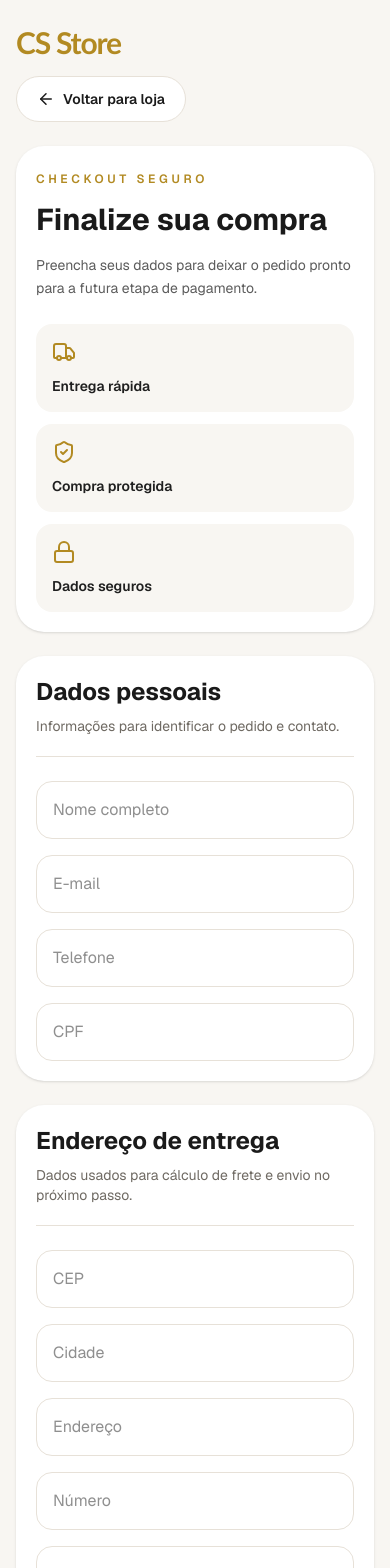
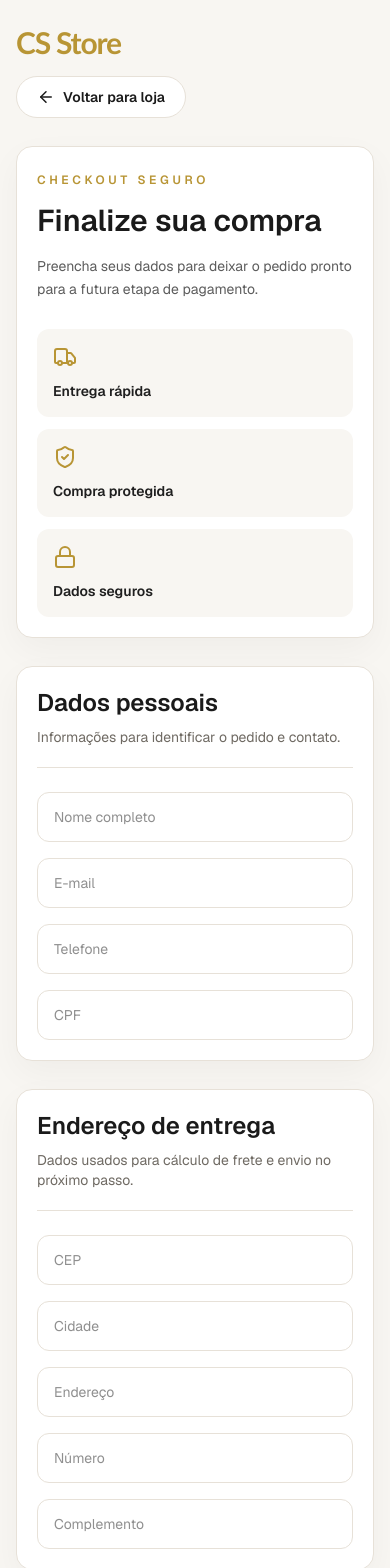
Before and after one commit to hugogabz/cs-store, a Next.js app: page /checkout in a window 390 px wide. Shown: the top 1568 px of the page. Built offline with nearby package versions, Linux system fonts and the light colour scheme.

Commit message:
Refine premium store visuals

```diff
--- a/app/admin/page.tsx
+++ b/app/admin/page.tsx
@@ -25,6 +25,8 @@ type UploadResponse = {
 }
 
 const MAX_IMAGE_SIZE = 5 * 1024 * 1024
+const inputClass =
+  "w-full rounded-xl border border-[#E7E1D8] bg-white px-4 py-3 text-sm outline-none transition focus:border-[#B89535]"
 
 export default function AdminPage() {
   const router = useRouter()
@@ -293,13 +295,13 @@ export default function AdminPage() {
 
   return (
     <main className="min-h-screen bg-[#F8F6F2] px-4 py-6 md:py-10">
-      <div className="mx-auto max-w-6xl space-y-6 md:space-y-8">
+      <div className="mx-auto max-w-6xl space-y-7">
         <div className="flex flex-col gap-3 sm:flex-row sm:items-center sm:justify-between">
           <div>
-            <span className="text-sm font-semibold uppercase tracking-[0.3em] text-[#B28A22]">
+            <span className="text-sm font-semibold uppercase tracking-[0.3em] text-[#B89535]">
               CS Store
             </span>
-            <h1 className="mt-2 text-3xl font-bold text-[#1A1A1A] md:text-4xl">
+            <h1 className="mt-2 text-3xl font-semibold text-[#1A1A1A] md:text-4xl">
               Painel administrativo
             </h1>
           </div>
@@ -313,19 +315,19 @@ export default function AdminPage() {
               toast.success("Sessão encerrada.")
               router.push("/admin-login")
             }}
-            className="w-full rounded-full border border-[#E7E1D8] bg-white px-5 py-3 text-sm font-semibold transition hover:border-red-300 hover:text-red-500 sm:w-auto"
+            className="w-full rounded-full border border-[#E7E1D8] bg-white px-5 py-2.5 text-sm font-semibold transition hover:border-red-300 hover:text-red-500 sm:w-auto"
           >
             Sair
           </button>
         </div>
 
-        <section className="rounded-[28px] bg-white p-5 shadow-sm md:rounded-[32px] md:p-8">
-          <div className="mb-6 md:mb-8">
-            <span className="text-sm font-semibold uppercase tracking-[0.3em] text-[#B28A22]">
+        <section className="rounded-2xl border border-[#E7E1D8] bg-white p-5 shadow-[0_12px_34px_rgba(26,26,26,0.04)] md:p-7">
+          <div className="mb-7">
+            <span className="text-sm font-semibold uppercase tracking-[0.3em] text-[#B89535]">
               Produtos
             </span>
 
-            <h2 className="mt-3 text-3xl font-bold text-[#1A1A1A]">
+            <h2 className="mt-3 text-3xl font-semibold text-[#1A1A1A]">
               {editingProductId ? "Editar produto" : "Cadastrar produto"}
             </h2>
 
@@ -335,7 +337,7 @@ export default function AdminPage() {
             </p>
           </div>
 
-          <form onSubmit={handleSubmit} className="grid gap-5 lg:grid-cols-[1fr_280px]">
+          <form onSubmit={handleSubmit} className="grid gap-6 lg:grid-cols-[1fr_280px]">
             <div className="grid gap-5 md:grid-cols-2">
               <div>
                 <label className="mb-2 block text-sm font-medium">
@@ -346,7 +348,7 @@ export default function AdminPage() {
                   value={title}
                   onChange={(event) => setTitle(event.target.value)}
                   required
-                  className="w-full rounded-2xl border border-[#E7E1D8] px-4 py-3 outline-none focus:border-[#D4AF37]"
+                  className={inputClass}
                   placeholder="Ex: Óleo Capilar Premium"
                 />
               </div>
@@ -359,7 +361,7 @@ export default function AdminPage() {
                 <select
                   value={category}
                   onChange={(event) => setCategory(event.target.value)}
-                  className="w-full rounded-2xl border border-[#E7E1D8] px-4 py-3 outline-none focus:border-[#D4AF37]"
+                  className={inputClass}
                 >
                   <option value="Cabelos">Cabelos</option>
                   <option value="Cosméticos">Cosméticos</option>
@@ -379,7 +381,7 @@ export default function AdminPage() {
                   type="number"
                   step="0.01"
                   min="0"
-                  className="w-full rounded-2xl border border-[#E7E1D8] px-4 py-3 outline-none focus:border-[#D4AF37]"
+                  className={inputClass}
                   placeholder="Ex: 129.90"
                 />
               </div>
@@ -389,7 +391,7 @@ export default function AdminPage() {
                   Imagem do produto
                 </label>
 
-                <label className="flex cursor-pointer items-center justify-center gap-2 rounded-2xl border border-[#E7E1D8] bg-[#F8F6F2] px-4 py-3 text-sm font-semibold text-[#1A1A1A] transition hover:border-[#D4AF37] hover:text-[#B28A22]">
+                <label className="flex cursor-pointer items-center justify-center gap-2 rounded-xl border border-[#E7E1D8] bg-[#F8F6F2] px-4 py-3 text-sm font-semibold text-[#1A1A1A] transition hover:border-[#B89535] hover:text-[#B89535]">
                   <Upload size={18} />
                   {uploadingImage ? "Enviando imagem..." : "Selecionar imagem"}
                   <input
@@ -415,7 +417,7 @@ export default function AdminPage() {
                 )}
               </div>
 
-              <label className="flex items-center gap-3 rounded-2xl border border-[#E7E1D8] p-4 md:col-span-2">
+              <label className="flex items-center gap-3 rounded-xl border border-[#E7E1D8] p-4 md:col-span-2">
                 <input
                   type="checkbox"
                   checked={featured}
@@ -428,7 +430,7 @@ export default function AdminPage() {
               <div className="flex flex-col gap-3 md:col-span-2 sm:flex-row">
                 <button
                   disabled={loading || uploadingImage}
-                  className="rounded-full bg-[#D4AF37] px-6 py-4 font-semibold text-black transition hover:bg-[#C89B2C] disabled:cursor-not-allowed disabled:opacity-60"
+                  className="rounded-full bg-[#B89535] px-6 py-3 font-semibold text-black transition hover:bg-[#A7832E] disabled:cursor-not-allowed disabled:opacity-60"
                 >
                   {loading
                     ? "Salvando..."
@@ -441,7 +443,7 @@ export default function AdminPage() {
                   <button
                     type="button"
                     onClick={resetForm}
-                    className="rounded-full border border-[#E7E1D8] px-6 py-4 font-semibold text-[#1A1A1A] transition hover:border-[#D4AF37] hover:text-[#B28A22]"
+                    className="rounded-full border border-[#E7E1D8] px-6 py-3 font-semibold text-[#1A1A1A] transition hover:border-[#B89535] hover:text-[#B89535]"
                   >
                     Cancelar edição
                   </button>
@@ -449,20 +451,20 @@ export default function AdminPage() {
               </div>
             </div>
 
-            <div className="rounded-3xl border border-dashed border-[#D8CBB9] bg-[#F8F6F2] p-4">
+            <div className="rounded-2xl border border-dashed border-[#D8CBB9] bg-[#F8F6F2] p-4">
               <p className="mb-3 text-sm font-semibold text-[#1A1A1A]">
                 Preview da imagem
               </p>
 
               {imagePreviewSrc ? (
                 <div
-                  className="aspect-square w-full rounded-2xl bg-cover bg-center"
+                  className="aspect-square w-full rounded-xl bg-cover bg-center"
                   style={{
                     backgroundImage: `url("${imagePreviewSrc}")`,
                   }}
                 />
               ) : (
-                <div className="flex aspect-square items-center justify-center rounded-2xl bg-white px-4 text-center text-sm text-[#6F6A63]">
+                <div className="flex aspect-square items-center justify-center rounded-xl bg-white px-4 text-center text-sm text-[#6F6A63]">
                   Selecione uma imagem para enviar ao Cloudinary.
                 </div>
               )}
@@ -475,13 +477,13 @@ export default function AdminPage() {
           </form>
         </section>
 
-        <section className="rounded-[28px] bg-white p-5 shadow-sm md:rounded-[32px] md:p-8">
+        <section className="rounded-2xl border border-[#E7E1D8] bg-white p-5 shadow-[0_12px_34px_rgba(26,26,26,0.04)] md:p-7">
           <div className="mb-6">
-            <span className="text-sm font-semibold uppercase tracking-[0.3em] text-[#B28A22]">
+            <span className="text-sm font-semibold uppercase tracking-[0.3em] text-[#B89535]">
               Catálogo
             </span>
 
-            <h2 className="mt-3 text-3xl font-bold text-[#1A1A1A]">
+            <h2 className="mt-3 text-3xl font-semibold text-[#1A1A1A]">
               Produtos cadastrados
             </h2>
 
@@ -489,7 +491,7 @@ export default function AdminPage() {
               value={adminSearch}
               onChange={(event) => setAdminSearch(event.target.value)}
               placeholder="Pesquisar por nome, categoria ou preço..."
-              className="mt-6 w-full rounded-2xl border border-[#E7E1D8] px-4 py-3 outline-none focus:border-[#D4AF37]"
+              className={`${inputClass} mt-6`}
             />
           </div>
 
@@ -497,15 +499,15 @@ export default function AdminPage() {
             {filteredProducts.map((product) => (
               <div
                 key={product.id}
-                className="flex flex-col gap-4 rounded-3xl border border-[#E7E1D8] p-4 md:flex-row md:items-center md:justify-between"
+                className="flex flex-col gap-4 rounded-2xl border border-[#E7E1D8] p-4 md:flex-row md:items-center md:justify-between"
               >
                 <div className="flex min-w-0 gap-4">
                   <Image
                     src={normalizeProductImageSrc(product.image)}
                     alt={product.title}
-                    width={80}
-                    height={80}
-                    className="h-20 w-20 shrink-0 rounded-2xl object-cover"
+                    width={76}
+                    height={76}
+                    className="h-[76px] w-[76px] shrink-0 rounded-xl object-cover"
                   />
 
                   <div className="min-w-0">
@@ -522,7 +524,7 @@ export default function AdminPage() {
                     </p>
 
                     {product.featured && (
-                      <span className="mt-2 inline-block rounded-full bg-[#D4AF37]/15 px-3 py-1 text-xs font-semibold text-[#B28A22]">
+                      <span className="mt-2 inline-block rounded-full bg-[#B89535]/15 px-3 py-1 text-xs font-semibold text-[#8A6800]">
                         Destaque
                       </span>
                     )}
@@ -532,7 +534,7 @@ export default function AdminPage() {
                 <div className="grid grid-cols-2 gap-3 md:flex md:shrink-0">
                   <button
                     onClick={() => handleEdit(product)}
-                    className="rounded-full border border-[#E7E1D8] px-4 py-2 text-sm transition hover:border-[#D4AF37] hover:text-[#B28A22]"
+                    className="rounded-full border border-[#E7E1D8] px-4 py-2 text-sm transition hover:border-[#B89535] hover:text-[#B89535]"
                   >
                     Editar
                   </button>
@@ -548,7 +550,7 @@ export default function AdminPage() {
             ))}
 
             {filteredProducts.length === 0 && (
-              <div className="rounded-3xl border border-dashed border-[#D8CBB9] bg-[#F8F6F2] p-6 text-center text-[#5C5C5C]">
+              <div className="rounded-2xl border border-dashed border-[#D8CBB9] bg-[#F8F6F2] p-6 text-center text-[#5C5C5C]">
                 Nenhum produto encontrado.
               </div>
             )}
--- a/app/checkout/page.tsx
+++ b/app/checkout/page.tsx
@@ -6,6 +6,9 @@ import { ArrowLeft, CreditCard, Lock, ShieldCheck, Truck } from "lucide-react"
 import { useCartStore } from "@/store/cart-store"
 import { formatCurrency, toNumberPrice } from "@/utils/currency"
 import { normalizeProductImageSrc } from "@/utils/images"
+
+const inputClass =
+  "rounded-xl border border-[#E7E1D8] bg-white px-4 py-3.5 text-sm outline-none transition focus:border-[#B89535]"
 
 export default function CheckoutPage() {
   const items = useCartStore((state) => state.items)
@@ -21,31 +24,31 @@ export default function CheckoutPage() {
   )
 
   return (
-    <main className="min-h-screen bg-[#F8F6F2] px-4 py-6 md:py-12">
+    <main className="min-h-screen bg-[#F8F6F2] px-4 py-6 md:py-10">
       <div className="mx-auto max-w-7xl">
         <div className="flex flex-col gap-4 sm:flex-row sm:items-center sm:justify-between">
           <Link
             href="/"
-            className="logo-font text-3xl font-bold text-[#B28A22] md:text-4xl"
+            className="logo-font text-3xl font-bold text-[#B89535] md:text-4xl"
           >
             CS Store
           </Link>
 
           <Link
             href="/"
-            className="inline-flex w-fit items-center gap-2 rounded-full border border-[#E7E1D8] bg-white px-5 py-3 text-sm font-semibold text-[#1A1A1A] transition hover:border-[#D4AF37] hover:text-[#B28A22]"
+            className="inline-flex w-fit items-center gap-2 rounded-full border border-[#E7E1D8] bg-white px-5 py-2.5 text-sm font-semibold text-[#1A1A1A] transition hover:border-[#B89535] hover:text-[#B89535]"
           >
             <ArrowLeft size={18} />
             Voltar para loja
           </Link>
         </div>
 
-        <div className="mt-6 rounded-[28px] bg-white p-5 shadow-sm md:mt-8 md:rounded-[32px] md:p-8">
-          <span className="text-xs font-semibold uppercase tracking-[0.3em] text-[#B28A22]">
+        <div className="mt-7 rounded-2xl border border-[#E7E1D8] bg-white p-5 shadow-[0_12px_34px_rgba(26,26,26,0.04)] md:p-8">
+          <span className="text-xs font-semibold uppercase tracking-[0.3em] text-[#B89535]">
             Checkout seguro
           </span>
 
-          <h1 className="mt-3 text-3xl font-bold text-[#1A1A1A] md:text-5xl">
+          <h1 className="mt-3 text-3xl font-semibold text-[#1A1A1A] md:text-5xl">
             Finalize sua compra
           </h1>
 
@@ -54,30 +57,30 @@ export default function CheckoutPage() {
             de pagamento.
           </p>
 
-          <div className="mt-6 grid gap-3 md:grid-cols-3">
-            <div className="rounded-2xl bg-[#F8F6F2] p-4">
-              <Truck className="mb-3 text-[#B28A22]" />
+          <div className="mt-7 grid gap-3 md:grid-cols-3">
+            <div className="rounded-xl bg-[#F8F6F2] p-4">
+              <Truck className="mb-3 text-[#B89535]" />
               <p className="text-sm font-semibold">Entrega rápida</p>
             </div>
 
-            <div className="rounded-2xl bg-[#F8F6F2] p-4">
-              <ShieldCheck className="mb-3 text-[#B28A22]" />
+            <div className="rounded-xl bg-[#F8F6F2] p-4">
+              <ShieldCheck className="mb-3 text-[#B89535]" />
               <p className="text-sm font-semibold">Compra protegida</p>
             </div>
 
-            <div className="rounded-2xl bg-[#F8F6F2] p-4">
-              <Lock className="mb-3 text-[#B28A22]" />
+            <div className="rounded-xl bg-[#F8F6F2] p-4">
+              <Lock className="mb-3 text-[#B89535]" />
               <p className="text-sm font-semibold">Dados seguros</p>
             </div>
           </div>
         </div>
 
-        <div className="mt-6 grid gap-6 lg:grid-cols-[1.12fr_0.88fr] lg:items-start">
-          <section className="space-y-6">
-            <form className="space-y-6">
-              <div className="rounded-[28px] bg-white p-5 shadow-sm md:rounded-[32px] md:p-8">
+        <div className="mt-7 grid gap-7 lg:grid-cols-[1.12fr_0.88fr] lg:items-start">
+          <section>
+            <form className="space-y-7">
+              <div className="rounded-2xl border border-[#E7E1D8] bg-white p-5 shadow-[0_12px_34px_rgba(26,26,26,0.04)] md:p-7">
                 <div className="border-b border-[#E7E1D8] pb-5">
-                  <h2 className="text-2xl font-bold text-[#1A1A1A]">
+                  <h2 className="text-2xl font-semibold text-[#1A1A1A]">
                     Dados pessoais
                   </h2>
                   <p className="mt-2 text-sm text-[#6F6A63]">
@@ -86,32 +89,16 @@ export default function CheckoutPage() {
                 </div>
 
                 <div className="mt-6 grid gap-4 md:grid-cols-2">
-                  <input
-                    placeholder="Nome completo"
-                    className="rounded-2xl border border-[#E7E1D8] px-4 py-4 outline-none transition focus:border-[#D4AF37]"
-                  />
-
-                  <input
-                    placeholder="E-mail"
-                    type="email"
-                    className="rounded-2xl border border-[#E7E1D8] px-4 py-4 outline-none transition focus:border-[#D4AF37]"
-                  />
-
-                  <input
-                    placeholder="Telefone"
-                    className="rounded-2xl border border-[#E7E1D8] px-4 py-4 outline-none transition focus:border-[#D4AF37]"
-                  />
-
-                  <input
-                    placeholder="CPF"
-                    className="rounded-2xl border border-[#E7E1D8] px-4 py-4 outline-none transition focus:border-[#D4AF37]"
-                  />
+                  <input placeholder="Nome completo" className={inputClass} />
+                  <input placeholder="E-mail" type="email" className={inputClass} />
+                  <input placeholder="Telefone" className={inputClass} />
+                  <input placeholder="CPF" className={inputClass} />
                 </div>
               </div>
 
-              <div className="rounded-[28px] bg-white p-5 shadow-sm md:rounded-[32px] md:p-8">
+              <div className="rounded-2xl border border-[#E7E1D8] bg-white p-5 shadow-[0_12px_34px_rgba(26,26,26,0.04)] md:p-7">
                 <div className="border-b border-[#E7E1D8] pb-5">
-                  <h2 className="text-2xl font-bold text-[#1A1A1A]">
+                  <h2 className="text-2xl font-semibold text-[#1A1A1A]">
                     Endereço de entrega
                   </h2>
                   <p className="mt-2 text-sm text-[#6F6A63]">
@@ -120,39 +107,23 @@ export default function CheckoutPage() {
                 </div>
 
                 <div className="mt-6 grid gap-4 md:grid-cols-2">
-                  <input
-                    placeholder="CEP"
-                    className="rounded-2xl border border-[#E7E1D8] px-4 py-4 outline-none transition focus:border-[#D4AF37]"
-                  />
-
-                  <input
-                    placeholder="Cidade"
-                    className="rounded-2xl border border-[#E7E1D8] px-4 py-4 outline-none transition focus:border-[#D4AF37]"
-                  />
-
+                  <input placeholder="CEP" className={inputClass} />
+                  <input placeholder="Cidade" className={inputClass} />
                   <input
                     placeholder="Endereço"
-                    className="rounded-2xl border border-[#E7E1D8] px-4 py-4 outline-none transition focus:border-[#D4AF37] md:col-span-2"
+                    className={`${inputClass} md:col-span-2`}
                   />
-
-                  <input
-                    placeholder="Número"
-                    className="rounded-2xl border border-[#E7E1D8] px-4 py-4 outline-none transition focus:border-[#D4AF37]"
-                  />
-
-                  <input
-                    placeholder="Complemento"
-                    className="rounded-2xl border border-[#E7E1D8] px-4 py-4 outline-none transition focus:border-[#D4AF37]"
-                  />
+                  <input placeholder="Número" className={inputClass} />
+                  <input placeholder="Complemento" className={inputClass} />
                 </div>
               </div>
             </form>
           </section>
 
-          <aside className="h-fit rounded-[28px] bg-white p-5 shadow-sm lg:sticky lg:top-28 md:rounded-[32px] md:p-8">
+          <aside className="h-fit rounded-2xl border border-[#E7E1D8] bg-white p-5 shadow-[0_12px_34px_rgba(26,26,26,0.04)] lg:sticky lg:top-28 md:p-7">
             <div className="flex items-center justify-between gap-4">
               <div>
-                <h2 className="text-2xl font-bold text-[#1A1A1A]">
+                <h2 className="text-2xl font-semibold text-[#1A1A1A]">
                   Resumo do pedido
                 </h2>
                 <p className="mt-1 text-sm text-[#6F6A63]">
@@ -160,7 +131,7 @@ export default function CheckoutPage() {
                 </p>
               </div>
 
-              <span className="shrink-0 rounded-full bg-[#D4AF37]/15 px-4 py-2 text-sm font-semibold text-[#B28A22]">
+              <span className="shrink-0 rounded-full bg-[#B89535]/15 px-4 py-2 text-sm font-semibold text-[#8A6800]">
                 {cartCount} itens
               </span>
             </div>
@@ -173,14 +144,14 @@ export default function CheckoutPage() {
                 return (
                   <div
                     key={item.id}
-                    className="flex gap-4 rounded-3xl border border-[#E7E1D8] p-3 md:p-4"
+                    className="flex gap-4 rounded-2xl border border-[#E7E1D8] p-3"
                   >
                     <Image
                       src={normalizeProductImageSrc(item.image)}
                       alt={item.title}
-                      width={96}
-                      height={96}
-                      className="h-20 w-20 shrink-0 rounded-2xl object-cover md:h-24 md:w-24"
+                      width={88}
+                      height={88}
+                      className="h-20 w-20 shrink-0 rounded-xl object-cover md:h-[88px] md:w-[88px]"
                     />
 
                     <div className="flex min-w-0 flex-1 flex-col">
@@ -192,7 +163,7 @@ export default function CheckoutPage() {
                         Quantidade: {quantity}
                       </p>
 
-                      <p className="mt-auto font-bold text-[#B28A22]">
+                      <p className="mt-auto font-semibold text-[#B89535]">
                         {formatCurrency(itemTotal)}
                       </p>
                     </div>
@@ -201,7 +172,7 @@ export default function CheckoutPage() {
               })}
 
               {items.length === 0 && (
-                <div className="rounded-3xl border border-dashed border-[#D8CBB9] bg-[#F8F6F2] p-6 text-center">
+                <div className="rounded-2xl border border-dashed border-[#D8CBB9] bg-[#F8F6F2] p-6 text-center">
                   <p className="font-semibold text-[#1A1A1A]">
                     Seu carrinho está vazio.
                   </p>
@@ -210,7 +181,7 @@ export default function CheckoutPage() {
                   </p>
                   <Link
                     href="/"
-                    className="mt-5 inline-flex rounded-full bg-[#D4AF37] px-5 py-3 text-sm font-semibold text-black transition hover:bg-[#C89B2C]"
+                    className="mt-5 inline-flex rounded-full bg-[#B89535] px-5 py-2.5 text-sm font-semibold text-black transition hover:bg-[#A7832E]"
                   >
                     Escolher produtos
                   </Link>
@@ -229,7 +200,7 @@ export default function CheckoutPage() {
                 <span>Calculado depois</span>
               </div>
 
-              <div className="flex justify-between border-t border-[#E7E1D8] pt-5 text-xl font-bold text-[#1A1A1A]">
+              <div className="flex justify-between border-t border-[#E7E1D8] pt-5 text-xl font-semibold text-[#1A1A1A]">
                 <span>Total</span>
                 <span>{formattedTotal}</span>
               </div>
@@ -237,7 +208,7 @@ export default function CheckoutPage() {
 
             <button
               disabled={items.length === 0}
-              className="mt-8 flex w-full items-center justify-center gap-2 rounded-full bg-[#D4AF37] py-4 font-semibold text-black transition hover:bg-[#C89B2C] disabled:cursor-not-allowed disabled:opacity-50"
+              className="mt-8 flex w-full items-center justify-center gap-2 rounded-full bg-[#B89535] py-3.5 font-semibold text-black transition hover:bg-[#A7832E] disabled:cursor-not-allowed disabled:opacity-50"
               type="button"
             >
               <CreditCard size={20} />
--- a/components/home/benefits-section.tsx
+++ b/components/home/benefits-section.tsx
@@ -33,9 +33,9 @@ export function BenefitsSection() {
           return (
             <div
               key={benefit.title}
-              className="rounded-3xl border border-[#E7E1D8] bg-[#F8F6F2] p-6 transition hover:shadow-md"
+              className="rounded-2xl border border-[#E7E1D8] bg-[#F8F6F2] p-6 transition hover:shadow-[0_12px_30px_rgba(26,26,26,0.05)]"
             >
-              <div className="mb-5 flex h-12 w-12 items-center justify-center rounded-full bg-[#D4AF37]/15 text-[#B28A22]">
+              <div className="mb-5 flex h-12 w-12 items-center justify-center rounded-full bg-[#B89535]/15 text-[#B89535]">
                 <Icon size={24} />
               </div>
 
--- a/components/home/hero-section.tsx
+++ b/components/home/hero-section.tsx
@@ -48,7 +48,7 @@ export function HeroSection() {
         transition={{ duration: 0.7 }}
         className="relative z-10 max-w-3xl text-center md:text-left"
       >
-        <span className="mb-6 inline-block rounded-full border border-[#D4AF37]/30 bg-white/75 px-5 py-2 text-sm font-medium text-[#8A6800] backdrop-blur">
+        <span className="mb-6 inline-block rounded-full border border-[#B89535]/30 bg-white/75 px-5 py-2 text-sm font-medium text-[#8A6800] backdrop-blur">
           Beauty Luxury Experience
         </span>
 
@@ -64,14 +64,14 @@ export function HeroSection() {
         <div className="flex flex-col gap-4 md:flex-row">
           <a
             href="#destaques"
-            className="rounded-full bg-[#D4AF37] px-8 py-4 font-semibold text-black transition hover:bg-[#C89B2C]"
+            className="rounded-full bg-[#B89535] px-8 py-4 font-semibold text-black transition hover:bg-[#A7832E]"
           >
             Explorar produtos
           </a>
 
           <a
             href="#cabelos"
-            className="rounded-full border border-[#D4AF37]/50 bg-white/70 px-8 py-4 font-semibold text-[#1A1A1A] backdrop-blur transition hover:border-[#D4AF37] hover:text-[#8A6800]"
+            className="rounded-full border border-[#B89535]/50 bg-white/70 px-8 py-4 font-semibold text-[#1A1A1A] backdrop-blur transition hover:border-[#B89535] hover:text-[#8A6800]"
           >
             Ver coleções
           </a>
```
Also changed, not shown: app/admin-login/page.tsx (+4 -4 lines), app/categoria/[slug]/page.tsx (+7 -7 lines), components/home/category-section.tsx (+17 -17 lines), components/layout/header.tsx (+7 -7 lines), components/layout/mobile-menu.tsx (+5 -5 lines), components/products/product-card.tsx (+9 -9 lines).
